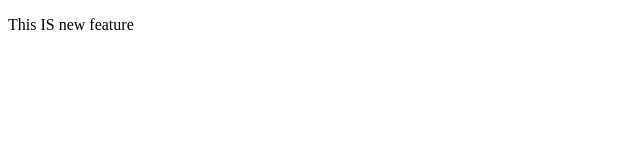
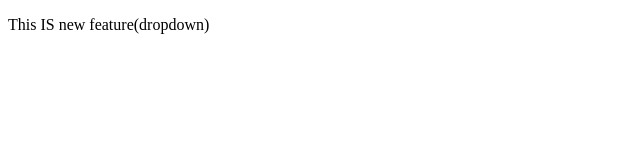
Before and after one commit to Aditya4j/LocalRepo, a plain HTML site: page index.html in a window 1280 px wide. Shown: the full height of the page, 0-640 px from the left. Drawn offline with Linux system fonts and the light colour scheme.

Commit message:
Add Dropdown

```diff
--- a/index.html
+++ b/index.html
@@ -6,6 +6,6 @@
     <title>Document</title>
 </head>
 <body>
-    <p>This IS new feature</p>
+    <p>This IS new feature(dropdown)</p>
 </body>
 </html>
```
